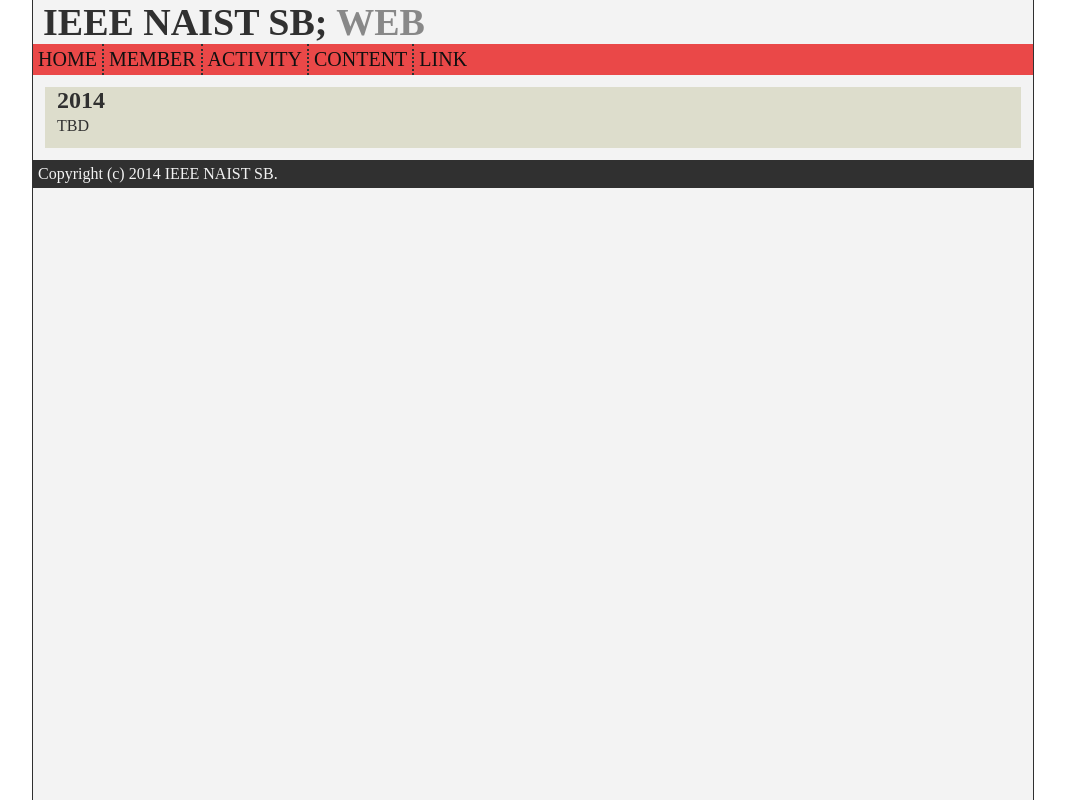
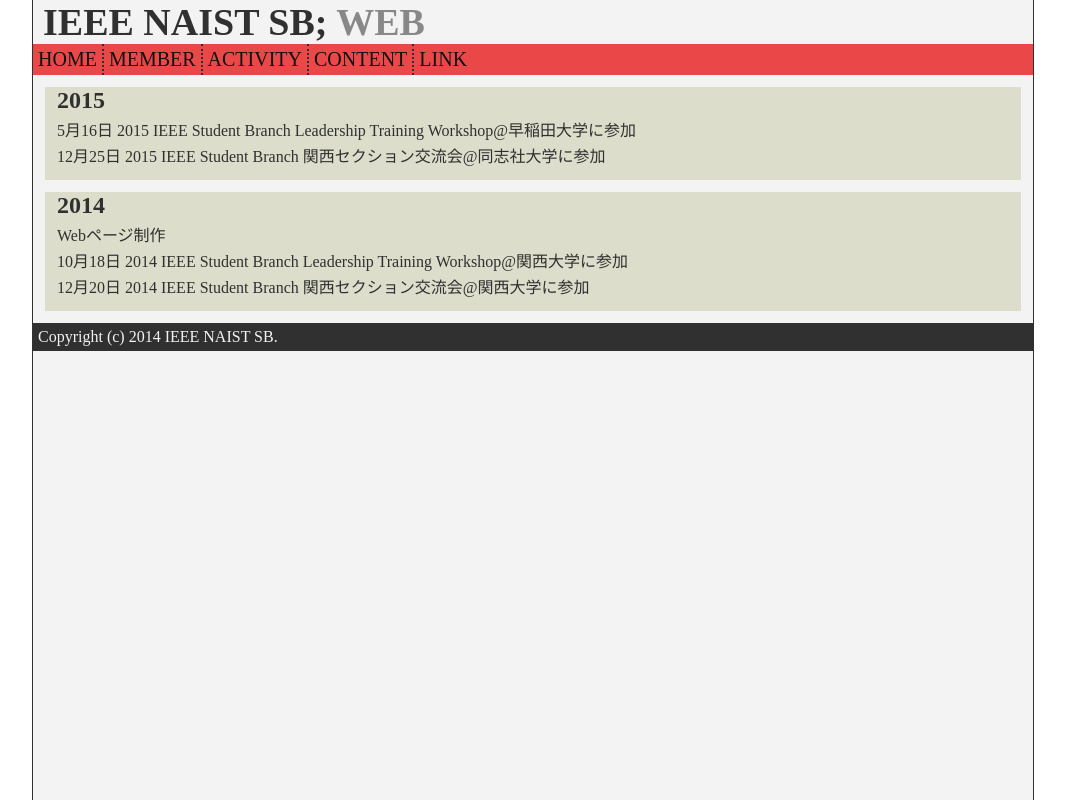
Before and after one commit to ieee-sb-naist/ieee-sb-naist.github.io, a plain HTML site: page activity.html in a window 1280 px wide. Shown: the whole page, without its empty margins (107-1172 px from the left). Drawn offline with Linux system fonts and the light colour scheme; a small style sheet from the web is missing.

Commit message:
activity更新

```diff
--- a/activity.html
+++ b/activity.html
@@ -21,9 +21,17 @@
 			</nav>
 		</header>
 
+		<article id="activity2015" class="page-content">
+			<header><h2>2015</h2></header>
+			<p>5月16日 2015 IEEE Student Branch Leadership Training Workshop@早稲田大学に参加</p>
+			<p>12月25日 2015 IEEE Student Branch 関西セクション交流会@同志社大学に参加</p>
+		</article>
+
 		<article id="activity2014" class="page-content">
 			<header><h2>2014</h2></header>
-			<p>TBD</p>
+			<p>Webページ制作</p>
+			<p>10月18日 2014 IEEE Student Branch Leadership Training Workshop@関西大学に参加</p>
+			<p>12月20日 2014 IEEE Student Branch 関西セクション交流会@関西大学に参加</p>
 		</article>
 
 		<footer class="main">
```
